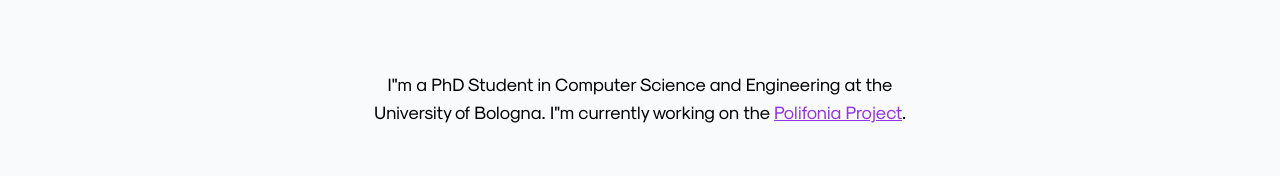
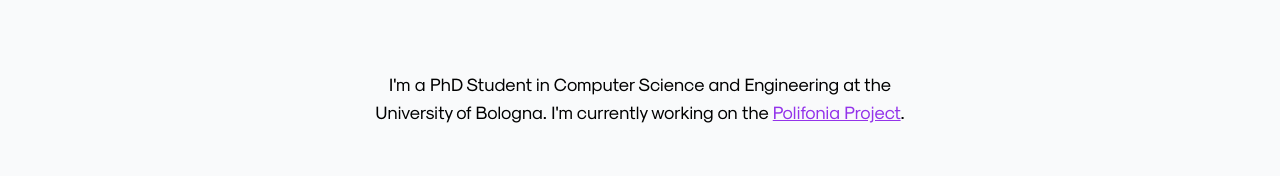
Before and after one commit to andreamust/my-website, a Next.js app: page / in a window 1280 px wide. Shown: the part 503-679 px from the top of the page. Built offline with nearby package versions, Linux system fonts and the light colour scheme.

Commit message:
fixws bio description

```diff
--- a/components/page-components/home/home-bio-content.js
+++ b/components/page-components/home/home-bio-content.js
@@ -9,7 +9,7 @@ const bios = {
       animate={{ scale: 1 }}
       transition={{ duration: 0.4 }}
     >
-      I&quot;m a human being
+      I&apos;m a human being
     </motion.p>
   ),
   1: (
@@ -19,7 +19,7 @@ const bios = {
       animate={{ scale: 1 }}
       transition={{ duration: 0.4 }}
     >
-      I&quot;m a PhD Student in Computer Science and Engineering
+      I&apos;m a PhD Student in Computer Science and Engineering
     </motion.p>
   ),
   2: (
@@ -29,8 +29,8 @@ const bios = {
       animate={{ scale: 1 }}
       transition={{ duration: 0.4 }}
     >
-      I&quot;m a PhD Student in Computer Science and Engineering at the
-      University of Bologna. I&quot;m currently working on the{' '}
+      I&apos;m a PhD Student in Computer Science and Engineering at the
+      University of Bologna. I&apos;m currently working on the{' '}
       <Link href="https://polifonia-project.eu/">
         <a target={'_blank'}>Polifonia Project</a>
       </Link>
@@ -44,12 +44,12 @@ const bios = {
       animate={{ scale: 1 }}
       transition={{ duration: 0.4 }}
     >
-      I&quot;m a PhD Student in Computer Science and Engineering at the
-      University of Bologna. I&quot;m currently working on the{' '}
+      I&apos;m a PhD Student in Computer Science and Engineering at the
+      University of Bologna. I&apos;m currently working on the{' '}
       <Link href="https://polifonia-project.eu/">
         <a target={'_blank'}>Polifonia Project</a>
       </Link>
-      . I&quot;m also part of the{' '}
+      . I&apos;m also part of the{' '}
       <Link href="http://stlab.istc.cnr.it/stlab/">
         <a target={'_blank'}>Semantic Web Laboratory (STLab)</a>
       </Link>{' '}
@@ -63,12 +63,12 @@ const bios = {
       animate={{ scale: 1 }}
       transition={{ duration: 0.4 }}
     >
-      I&quot;m a PhD Student in Computer Science and Engineering at the
-      University of Bologna. I&quot;m currently working on the{' '}
+      I&apos;m a PhD Student in Computer Science and Engineering at the
+      University of Bologna. I&apos;m currently working on the{' '}
       <Link href="https://polifonia-project.eu/">
         <a target={'_blank'}>Polifonia Project</a>
       </Link>
-      . I&quot;m also part of the{' '}
+      . I&apos;m also part of the{' '}
       <Link href="http://stlab.istc.cnr.it/stlab/">
         <a target={'_blank'}>Semantic Web Laboratory (STLab)</a>
       </Link>{' '}
--- a/components/page-components/home/home-bio.js
+++ b/components/page-components/home/home-bio.js
@@ -21,7 +21,7 @@ function HomeBio(props) {
           onChange={(event) => setRangeval(event.target.value)}
         />
       </div>
-      <div className=" md:col-start-4 md:col-end-10 md:row-start-5 md:row-end-6 justify-center pb-20 md:pb-0">
+      <div className="static md:col-start-4 md:col-end-10 md:row-start-5 md:row-end-6 justify-center pb-20 md:pb-0">
         <div className="p-10 text-center text-lg">{bios[rangeval]}</div>
       </div>
     </Fragment>
--- a/components/page-components/home/home-hero.js
+++ b/components/page-components/home/home-hero.js
@@ -3,7 +3,7 @@ import HomeIcons from './home-icons';
 
 function HomeHero(props) {
   return (
-    <div className="relative flex flex-col md:grid md:grid-cols-12 justify-center align-middle gap-5 md:gap-0 bg-gray-50 dark:bg-gray-400 md:h-full md:pb-24">
+    <div className="static flex flex-col md:grid md:grid-cols-12 justify-center align-middle gap-5 md:gap-0 bg-gray-50 dark:bg-gray-400 md:h-full md:pb-24">
       <div className="flex flex-col w-full justify-center flex-1 items-center md:col-start-4 lg:col-start-4 md:row-start-2 h-full pt-12">
         <div className="h-64 w-64">
           <Image
```
